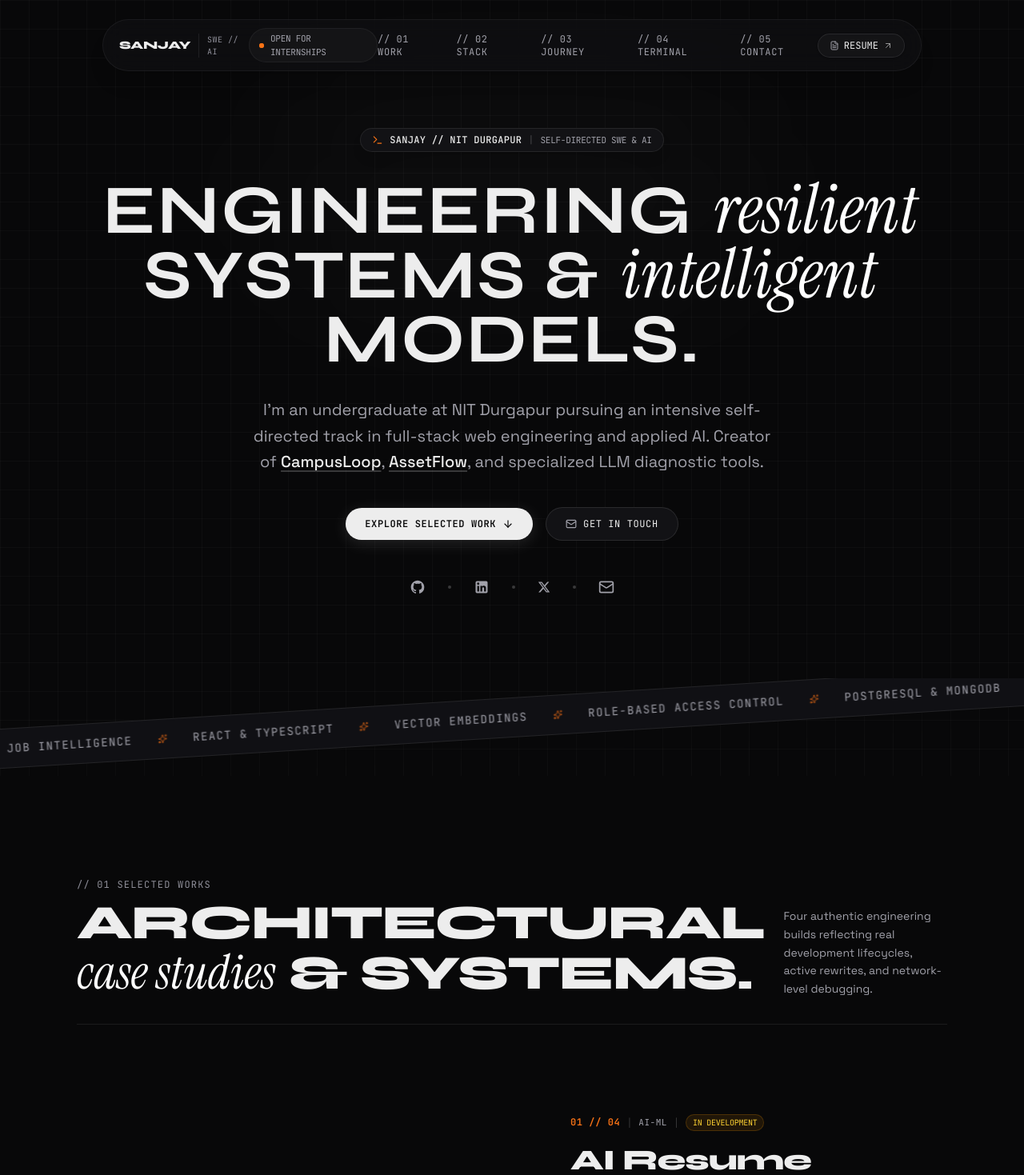
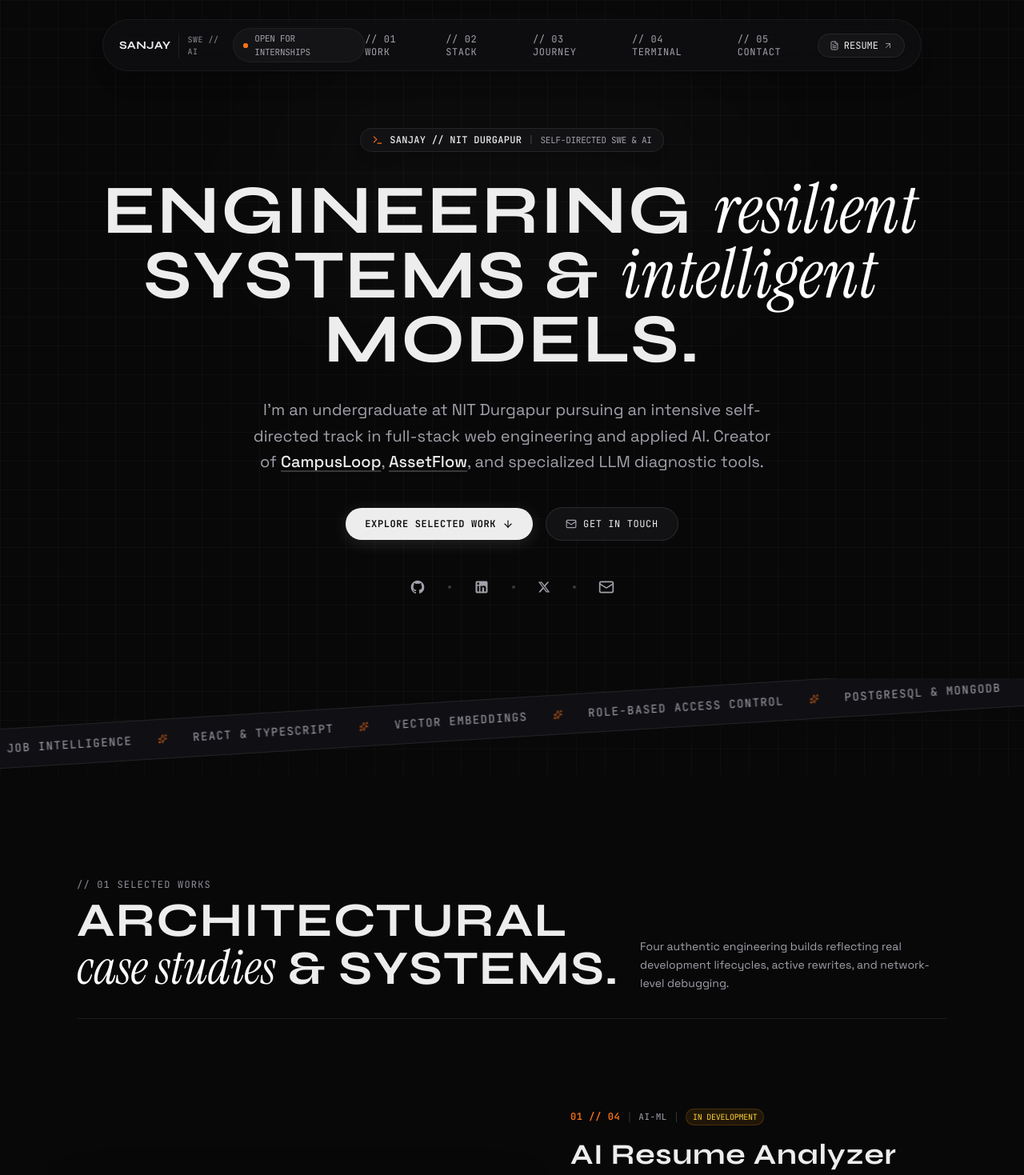
Before and after one commit to sanjaycodes-code/Portfolio, a React (Vite) app: page / in a window 1280 px wide. Shown: the top 1469 px of the page at 80% size. Built offline with nearby package versions, Linux system fonts and the light colour scheme.

Commit message:
refactor(typography): harmonize headline typography application-wide to font-bold with positive tracking

```diff
--- a/src/components/layout/Navbar.tsx
+++ b/src/components/layout/Navbar.tsx
@@ -51,7 +51,7 @@
             href="#"
             className="flex items-center gap-2.5 group text-[#EDEDED] hover:text-white transition-colors"
           >
-            <span className="font-['Syne'] font-extrabold text-sm tracking-tight">
+            <span className="font-['Syne'] font-bold text-sm tracking-[0.02em]">
               SANJAY
             </span>
             <span className="hidden sm:inline-block font-mono text-[10px] text-[#8E8E98] tracking-wider border-l border-white/[0.08] pl-2.5">
@@ -122,7 +122,7 @@
             {/* Top Bar inside Drawer */}
             <div className="flex items-center justify-between">
               <div className="flex items-center gap-2">
-                <span className="font-['Syne'] font-bold text-base text-[#EDEDED]">
+                <span className="font-['Syne'] font-bold text-base tracking-[0.02em] text-[#EDEDED]">
                   SANJAY
                 </span>
                 <span className="font-mono text-xs text-[#8E8E98]">
--- a/src/components/sections/ExperienceJourney.tsx
+++ b/src/components/sections/ExperienceJourney.tsx
@@ -41,7 +41,7 @@
           <span className="font-mono text-xs text-[#8E8E98] tracking-widest uppercase block mb-2">
             // 03 EXPERIENCE &amp; JOURNEY
           </span>
-          <h2 className="text-3xl sm:text-5xl lg:text-6xl font-extrabold font-['Syne'] text-[#EDEDED] tracking-tight leading-[1.05]">
+          <h2 className="text-3xl sm:text-5xl lg:text-6xl font-bold font-['Syne'] text-[#EDEDED] tracking-[0.02em] leading-[1.02] sm:leading-[0.98]">
             ACADEMIC{' '}
             <span className="font-['Instrument_Serif'] italic font-normal text-white lowercase tracking-normal">
               foundations
@@ -102,7 +102,7 @@
               </div>
 
               {/* Title */}
-              <h3 className="text-xl sm:text-2xl font-bold font-['Syne'] text-[#EDEDED] group-hover:text-white transition-colors mb-4">
+              <h3 className="text-xl sm:text-2xl font-bold font-['Syne'] tracking-[0.02em] text-[#EDEDED] group-hover:text-white transition-colors mb-4">
                 {item.title}
               </h3>
 
--- a/src/components/sections/FeaturedProjects.tsx
+++ b/src/components/sections/FeaturedProjects.tsx
@@ -43,7 +43,7 @@
           <span className="font-mono text-xs text-[#8E8E98] tracking-widest uppercase block mb-2">
             // 01 SELECTED WORKS
           </span>
-          <h2 className="text-3xl sm:text-5xl lg:text-6xl font-extrabold font-['Syne'] text-[#EDEDED] tracking-tight leading-[1.05]">
+          <h2 className="text-3xl sm:text-5xl lg:text-6xl font-bold font-['Syne'] text-[#EDEDED] tracking-[0.02em] leading-[1.02] sm:leading-[0.98]">
             ARCHITECTURAL{' '}
             <span className="font-['Instrument_Serif'] italic font-normal text-white lowercase tracking-normal">
               case studies
@@ -101,7 +101,7 @@
                 </div>
 
                 {/* Project Title */}
-                <h3 className="text-2xl sm:text-3xl lg:text-4xl font-extrabold font-['Syne'] text-[#EDEDED] tracking-tight leading-snug">
+                <h3 className="text-2xl sm:text-3xl lg:text-4xl font-bold font-['Syne'] text-[#EDEDED] tracking-[0.02em] leading-snug">
                   {project.title}
                 </h3>
 
--- a/src/components/sections/Footer.tsx
+++ b/src/components/sections/Footer.tsx
@@ -135,7 +135,7 @@
           <span className="font-mono text-xs text-[#A1A1AA] tracking-widest uppercase block mb-2">
             // 05 INITIATE CONNECTION &amp; FOOTER
           </span>
-          <h2 className="text-3xl sm:text-5xl lg:text-6xl font-extrabold font-['Syne'] text-[#EDEDED] tracking-tight leading-[1.05]">
+          <h2 className="text-3xl sm:text-5xl lg:text-6xl font-bold font-['Syne'] text-[#EDEDED] tracking-[0.02em] leading-[1.02] sm:leading-[0.98]">
             AVAILABLE FOR{' '}
             <span className="font-['Instrument_Serif'] italic font-normal text-white lowercase tracking-normal">
               high-impact
--- a/src/components/sections/InteractivePlayground.tsx
+++ b/src/components/sections/InteractivePlayground.tsx
@@ -149,7 +149,7 @@
           <span className="font-mono text-xs text-[#8E8E98] tracking-widest uppercase block mb-2">
             // 04 INTERACTIVE LABORATORY
           </span>
-          <h2 className="text-3xl sm:text-5xl lg:text-6xl font-extrabold font-['Syne'] text-[#EDEDED] tracking-tight leading-[1.05]">
+          <h2 className="text-3xl sm:text-5xl lg:text-6xl font-bold font-['Syne'] text-[#EDEDED] tracking-[0.02em] leading-[1.02] sm:leading-[0.98]">
             ALGORITHMIC{' '}
             <span className="font-['Instrument_Serif'] italic font-normal text-white lowercase tracking-normal">
               telemetry
@@ -316,7 +316,7 @@
                     </div>
 
                     <div className="flex items-baseline gap-3 mb-3">
-                      <span className="text-4xl sm:text-5xl font-extrabold font-['Syne'] text-white">
+                      <span className="text-4xl sm:text-5xl font-bold font-['Syne'] tracking-[0.02em] text-white">
                         {analysis.matchScore}%
                       </span>
                       <span className="font-mono text-xs text-[#A1A1AA]">
--- a/src/components/sections/TechMatrix.tsx
+++ b/src/components/sections/TechMatrix.tsx
@@ -41,7 +41,7 @@
           <span className="font-mono text-xs text-[#8E8E98] tracking-widest uppercase block mb-2">
             // 02 TECHNICAL MATRIX
           </span>
-          <h2 className="text-3xl sm:text-5xl lg:text-6xl font-extrabold font-['Syne'] text-[#EDEDED] tracking-tight leading-[1.05]">
+          <h2 className="text-3xl sm:text-5xl lg:text-6xl font-bold font-['Syne'] text-[#EDEDED] tracking-[0.02em] leading-[1.02] sm:leading-[0.98]">
             VERIFIED{' '}
             <span className="font-['Instrument_Serif'] italic font-normal text-white lowercase tracking-normal">
               stack
@@ -72,7 +72,7 @@
               <div className="flex items-center justify-between pb-4 mb-4 border-b border-white/[0.06]">
                 <div className="flex items-center gap-2.5">
                   {getCategoryIcon(cat.id)}
-                  <h3 className="font-['Syne'] text-xl font-bold text-[#EDEDED] group-hover:text-white transition-colors">
+                  <h3 className="font-['Syne'] text-xl font-bold tracking-[0.02em] text-[#EDEDED] group-hover:text-white transition-colors">
                     {cat.categoryName}
                   </h3>
                 </div>
```
